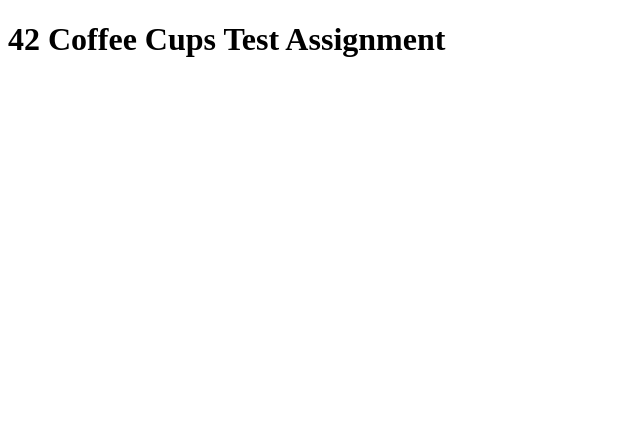
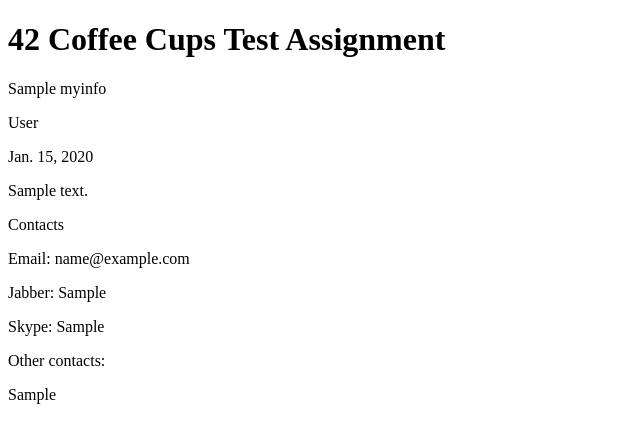
Before and after one commit to Animasola/TestCoffeecups, a Django app: template testingproject/templates/main_page.html in a window 1280 px wide. Shown: the top 443 px of the page, without its empty margins (0-640 px from the left). Run offline with Django 3.2, Linux system fonts and the light colour scheme; the template is opened without the code that fills it: values that come from a table or form of the project are taken from there, others are empty; tables that the repository leaves empty hold one stand-in row (values such as "Sample post"); parts of the project's set-up code (start-up, migrations or seed data) failed here and were passed over.

Commit message:
ticket_1 template main_page.html

```diff
--- a/testingproject/templates/main_page.html
+++ b/testingproject/templates/main_page.html
@@ -2,5 +2,20 @@
 {% block head %}<title>Main page</title>{% endblock %}
 
 {% block body %}
-
+{% for myself in myinfo %}
+<div class="left_side">
+	<p>{{ myself.name }}</p>
+	<p>{{ myself.surname }}</p>
+	<p>{{ myself.birth_date }}</p>
+	<p>{{ myself.bio }}</p>
+</div>
+<div class="right_side">
+	<p>Contacts
+	<p>Email: {{ myself.email }}</p>
+	<p>Jabber: {{ myself.jabber }}</p>
+	<p>Skype: {{ myself.skype }}</p>
+	<p>Other contacts:
+	<p>{{ myself.other_cont }}</p>
+</div>
+{% endfor %}
 {% endblock %}
```
Also changed, not shown: testingproject/settings.py (+10 -3 lines).
